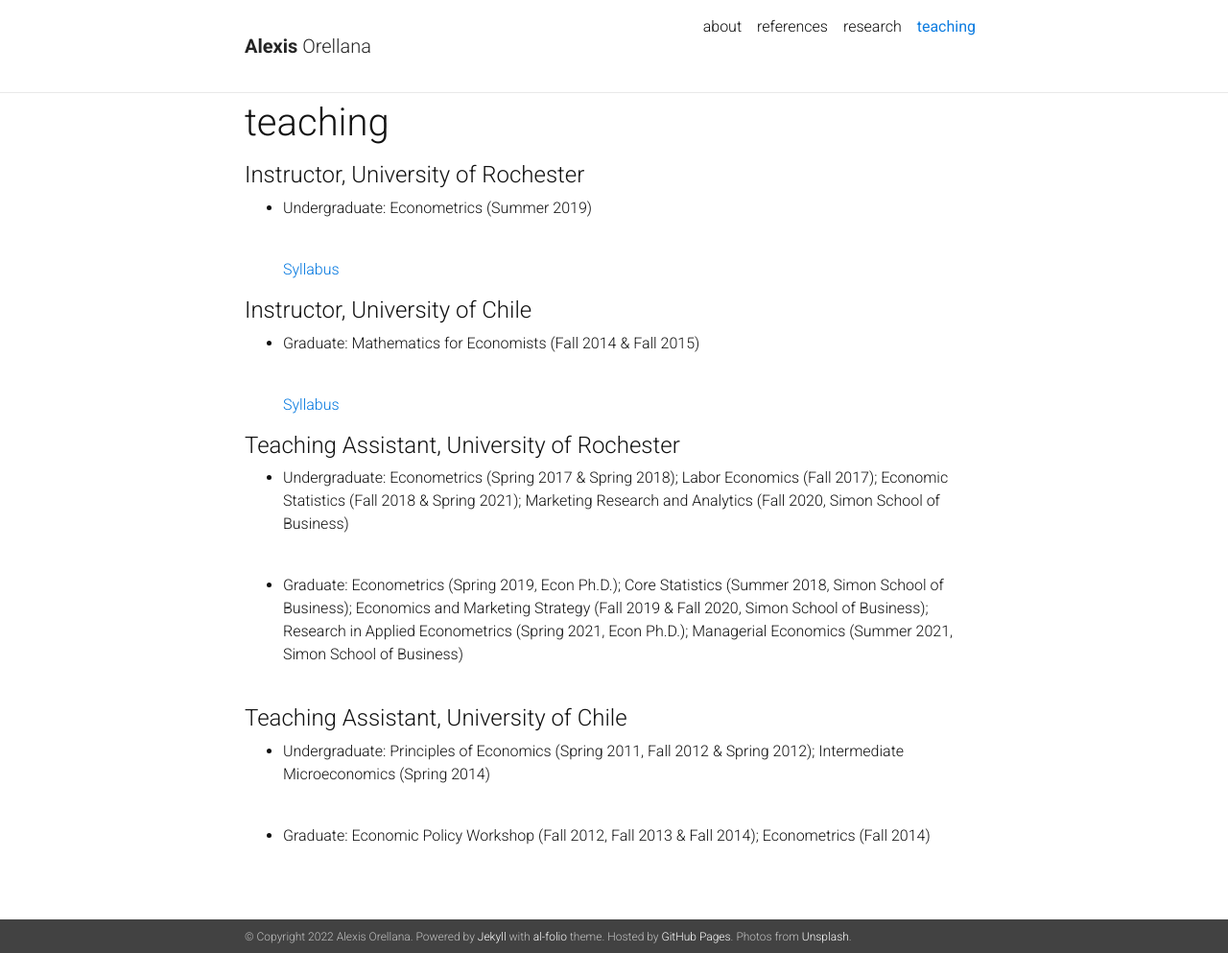
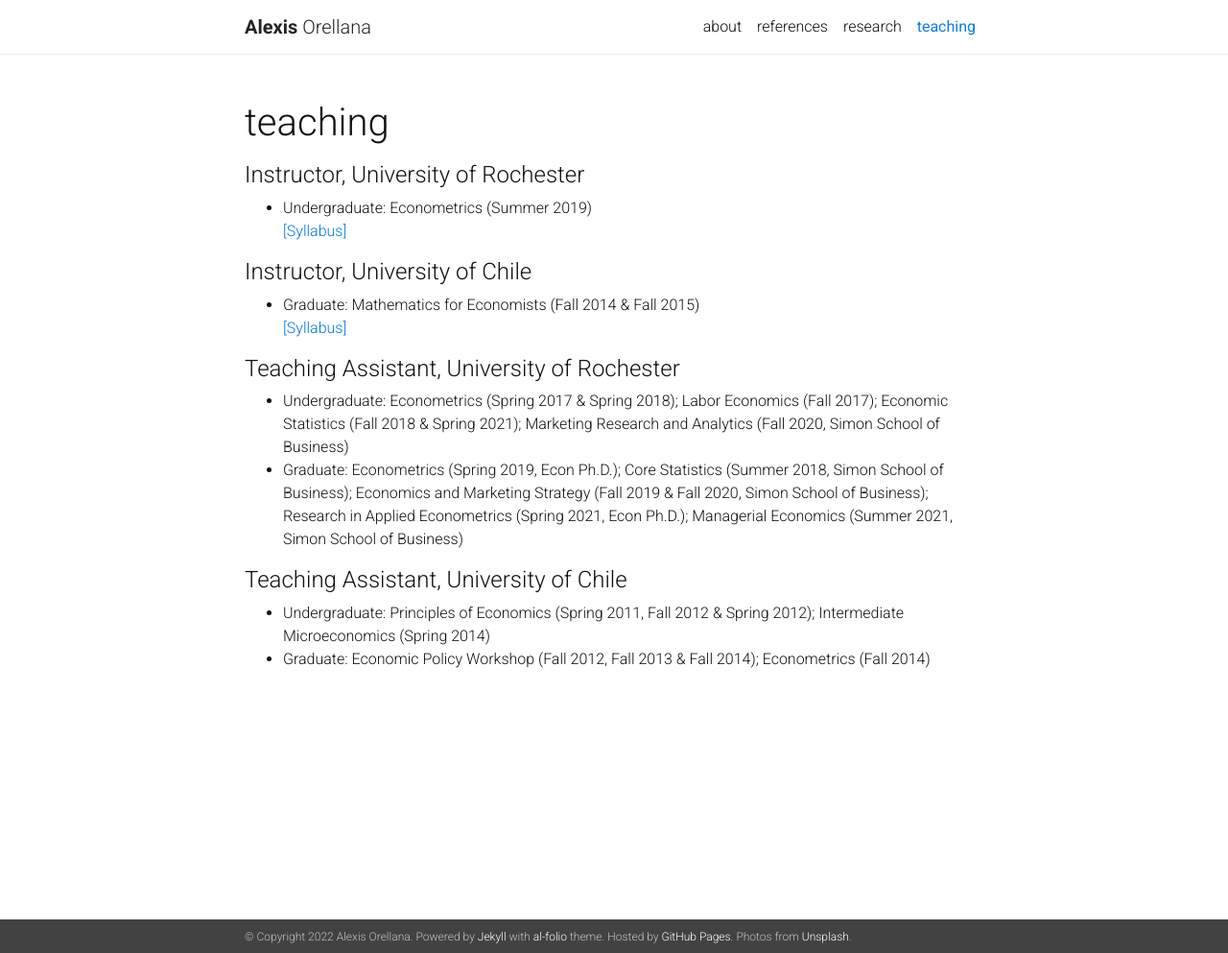
Before and after one commit to alexisorellana/alexisorellana.github.io, a Jekyll site: the page built from _pages/teaching.md, in a window 1280 px wide and 993 px high. Shown: the whole window at 96% size. Built offline with Jekyll 4.4.1, drawn with Linux system fonts in a browser that asks for light colours; nearby versions of some CDN libraries; a style sheet for code colours, icons or effects is not loaded.

Commit message:
update 08-11

```diff
--- a/_pages/teaching.md
+++ b/_pages/teaching.md
@@ -11,13 +11,13 @@ nav: true
 
 #### Instructor, University of Rochester
 <ul>
-<li> Undergraduate: Econometrics (Summer 2019) </li> <a href="{{ site.baseurl }}/assets/pdf/Eco231_syllabus.pdf" target="_blank">Syllabus</a>
+<li> Undergraduate: Econometrics (Summer 2019) </li> <a href="{{ site.baseurl }}/assets/pdf/Eco231_syllabus.pdf" target="_blank">[Syllabus]</a>
 </ul>
 
 
 #### Instructor, University of Chile
 <ul>
-<li> Graduate: Mathematics for Economists (Fall 2014 & Fall 2015) </li> <a href="{{ site.baseurl }}/assets/pdf/syllabus-in700-Eng.pdf" target="_blank">Syllabus</a>
+<li> Graduate: Mathematics for Economists (Fall 2014 & Fall 2015) </li> <a href="{{ site.baseurl }}/assets/pdf/syllabus-in700-Eng.pdf" target="_blank">[Syllabus]</a>
 
 </ul>
 
--- a/_sass/_base.scss
+++ b/_sass/_base.scss
@@ -247,6 +247,18 @@ footer.sticky-bottom {
 }
 
 
+
+// Research
+
+.page {
+  .grid-item {
+    width: 250px;
+    margin-bottom: 10px;
+  }
+}
+
+
+
 // Publications
 
 .publications {
--- a/_sass/_layout.scss
+++ b/_sass/_layout.scss
@@ -28,10 +28,6 @@
   }
 }
 
-li {
-  margin-bottom: 40px;
-}
-
 // TODO: redefine content layout.
 
 
```
Also changed, not shown: assets/img/WA.jpeg (deleted).
